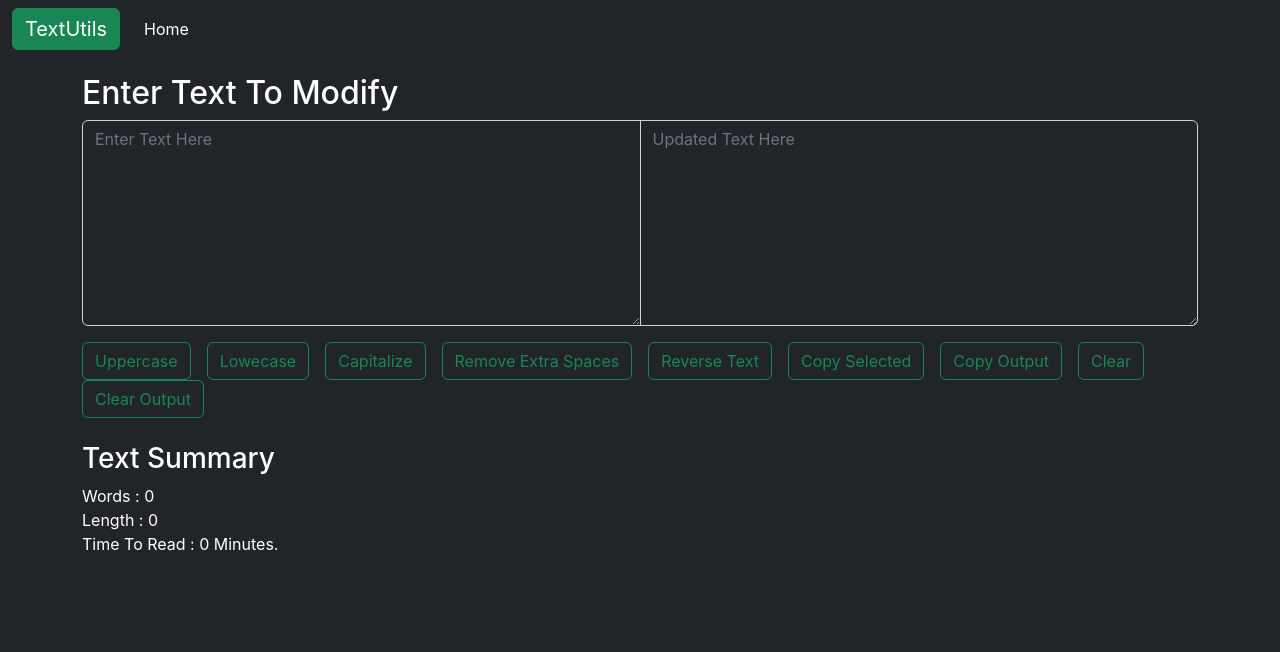
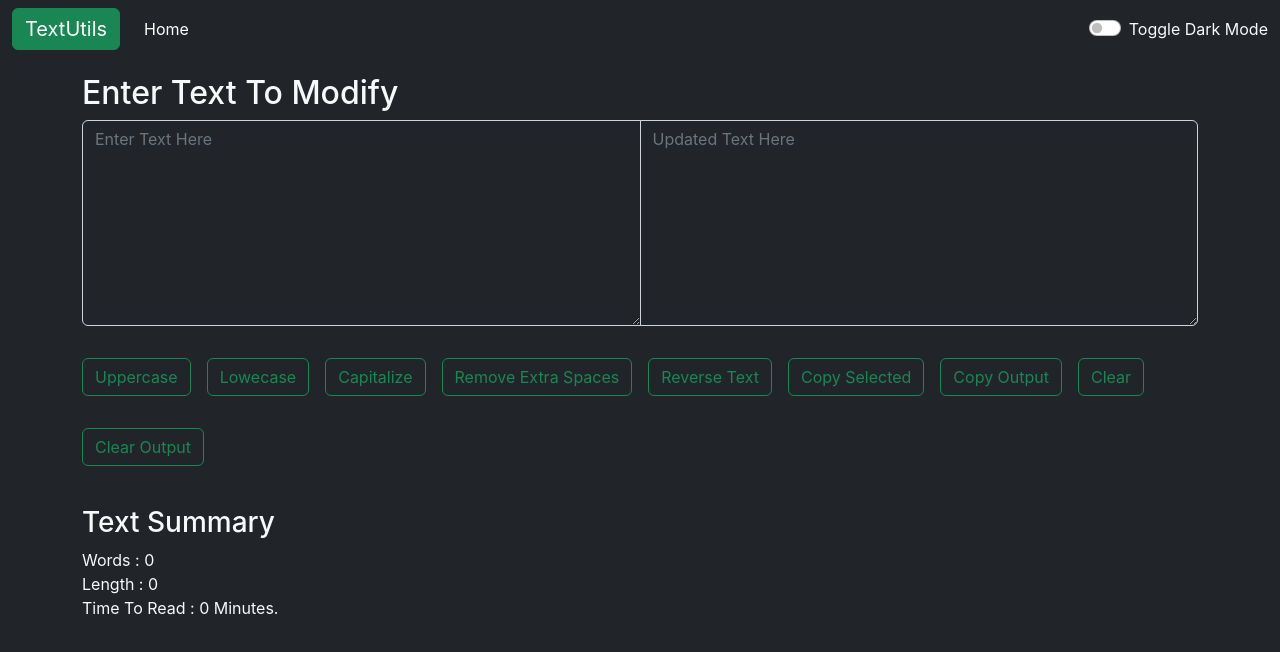
Before and after one commit to prajyot1398/textutils, a React (Create React App) app: page / in a window 1280 px wide. Shown: the top 652 px of the page. Built offline with nearby package versions, Linux system fonts and the light colour scheme.

Commit message:
Added Dark Mode Taggling

```diff
--- a/src/components/App.js
+++ b/src/components/App.js
@@ -5,17 +5,23 @@ import {useState} from 'react'
 
 function App() {
 
-  const [bgColor, /*setBgColor*/] = useState({
-    backgroundColor : "RGBA(33,37,41)",
-    height:"auto",
-    overflow:"auto",
-    minHeight: "100vh"
-})
+  const [bgColor, setBgColor] = useState("RGBA(33,37,41)")
+
+  const [mode, setMode] = useState("dark");
+  const toggleMode = () => {
+    if(mode === "light") {
+      setMode("dark");
+      setBgColor("RGBA(33,37,41)");
+    }else {
+      setMode("light");
+      setBgColor("white");
+    }
+  }
 
   return (
-    <div  style={bgColor}>
-      <Navbar title="TextUtils"/>
-      <TextForm/>
+    <div style={{height:"auto", overflow:"auto", minHeight: "100vh", backgroundColor:bgColor}}>
+      <Navbar title="TextUtils" toggleMode={toggleMode} mode={mode}/>
+      <TextForm mode={mode}/>
     </div>
   );
 }
--- a/src/components/Navbar.js
+++ b/src/components/Navbar.js
@@ -1,24 +1,10 @@
 import PropTypes from 'prop-types'
-//import { useState } from 'react';
-
 
 function Navbar(props) {
 
-    // const [modeText, setModeText] = useState("Enable White Mode")
+    return (
 
-    // const changeColorMode = () => {
-    //     if(modeText === "Enable White Mode") {
-    //         setModeText("Enable Dark Mode");
-    //         Common.changeColorMode("Enable White Mode");
-    //     } else {
-    //         setModeText("Enable White Mode");
-    //         Common.changeColorMode("Enable Dark Mode");
-    //     }
-    // }
-
-    return (
-        // <nav className="navbar navbar-expand-lg navbar-dark bg-primary">
-        <nav className="navbar navbar-expand-lg navbar-dark">
+        <nav className={`navbar navbar-expand-lg navbar-${props.mode}`}>
             <div className="container-fluid">
                 <a className="navbar-brand btn btn-success" href="/">{props.title}</a>
                 <button className="navbar-toggler" type="button" data-bs-toggle="collapse" data-bs-target="/navbarSupportedContent" aria-controls="navbarSupportedContent" aria-expanded="false" aria-label="Toggle navigation">
@@ -30,11 +16,10 @@ function Navbar(props) {
                             <a className="nav-link active" aria-current="page" href="/">Home</a>
                         </li>
                     </ul>
-                    {/* <form className="d-flex" role="search">
-                        <input className="form-control me-2" type="search" placeholder="Search" aria-label="Search"/>
-                            <button className="btn btn-outline-success" type="submit">Search</button>
-                    </form> */}
-                    {/* <button onClick={changeColorMode} className="d-flex btn btn-outline-success">{modeText}</button> */}
+                    <div className={`form-check form-switch`} onClick={props.toggleMode}>
+                        <input className="form-check-input" type="checkbox" role="switch" id="flexSwitchCheckDefault" />
+                    </div>
+                    <label className={`text-${props.mode === "light" ? "dark" : "light"}`}>Toggle Dark Mode</label>
                 </div>
             </div>
         </nav>
--- a/src/components/TextForm.js
+++ b/src/components/TextForm.js
@@ -1,15 +1,11 @@
 import React from 'react'
 import { useState } from 'react'
 
-export default function TextForm() {
+export default function TextForm(props) {
 
   //useState is the hook from react
   const [text1, setText1] = useState();
   const [text2, setText2] = useState();
-  const [textColor, /*setTextColor*/] = useState({
-    color : "white",
-    backgroundColor : "RGBA(33,37,41)"
-  })
 
   //When Uppercase is clicked
   const onUpperClicked = () => {
@@ -139,36 +135,41 @@ export default function TextForm() {
 
   return (
     <div className="container">
-        <h2 className="mt-3" style={textColor}>Enter Text To Modify</h2>
+        <h2 className={`mt-3 text-${props.mode === "light" ? "dark" : "light"}`}>Enter Text To Modify</h2>
         <div className="mt-1 mb-3">
             <div className="input-group">
-                <textarea className="form-control"
+                <textarea className={`form-control`}
                     id="inpTextArea" rows="8" placeholder="Enter Text Here"
                     onChange={onInpChanged}
-                    value={text1} style={textColor}/>
-                <textarea className="form-control" style={textColor} onChange={onOpChanged}
-                    id="opTextArea" rows="8" placeholder="Updated Text Here" value={text2}/>
+                    value={text1}
+                    style = {{color : props.mode === "light" ? "black" : "white",
+                              backgroundColor : props.mode === "light" ? "white" : "RGBA(33,37,41)"}}/>
+                <textarea className={`form-control`} onChange={onOpChanged}
+                    id="opTextArea" rows="8" placeholder="Updated Text Here" value={text2}
+                    style = {{color : props.mode === "light" ? "black" : "white",
+                      backgroundColor : props.mode === "light" ? "white" : "RGBA(33,37,41)"}}
+                    />
             </div>
         </div>
-        <button className="btn btn-outline-success me-3" onClick={onUpperClicked}>Uppercase</button>
-        <button className="btn btn-outline-success me-3" onClick={onLowerClicked}>Lowecase</button>
-        <button className="btn btn-outline-success me-3" onClick={onCapitalizeFirstLetter}>Capitalize</button>
-        <button className="btn btn-outline-success me-3" onClick={onRemoveExtraSpaces}>Remove Extra Spaces</button>
-        <button className="btn btn-outline-success me-3" onClick={onReverseText}>Reverse Text</button>
-        <button className="btn btn-outline-success me-3" onClick={onCopySelected}>Copy Selected</button>
-        <button className="btn btn-outline-success me-3" onClick={onCopyOutput}>Copy Output</button>
-        <button className="btn btn-outline-success me-3" onClick={onClearClicked}>Clear</button>
-        <button className="btn btn-outline-success me-3" onClick={onClearOutputClicked}>Clear Output</button>
+        <button className="btn btn-outline-success me-3 my-3" onClick={onUpperClicked}>Uppercase</button>
+        <button className="btn btn-outline-success me-3 my-3" onClick={onLowerClicked}>Lowecase</button>
+        <button className="btn btn-outline-success me-3 my-3" onClick={onCapitalizeFirstLetter}>Capitalize</button>
+        <button className="btn btn-outline-success me-3 my-3" onClick={onRemoveExtraSpaces}>Remove Extra Spaces</button>
+        <button className="btn btn-outline-success me-3 my-3" onClick={onReverseText}>Reverse Text</button>
+        <button className="btn btn-outline-success me-3 my-3" onClick={onCopySelected}>Copy Selected</button>
+        <button className="btn btn-outline-success me-3 my-3" onClick={onCopyOutput}>Copy Output</button>
+        <button className="btn btn-outline-success me-3 my-3" onClick={onClearClicked}>Clear</button>
+        <button className="btn btn-outline-success me-3 my-3" onClick={onClearOutputClicked}>Clear Output</button>
 
         <div>
-            <h3 className="mt-4" style={textColor}>Text Summary</h3>
-            <p style={textColor}>
+            <h3 className={`mt-4 text-${props.mode === "light" ? "dark" : "light"}`}>Text Summary</h3>
+            <p className={`text-${props.mode === "light" ? "dark" : "light"}`}>
                 Words : {checkValidText(text1) ? text1.split(/[ ]+/).join(" ").trim().split(" ").length : 0} <br></br>
                 Length : {checkValidText(text1) ? text1.split(/[ ]+/).join(" ").trim().length : 0}<br></br>
                 Time To Read : {checkValidText(text1) ? text1.split(/[ ]+/).join(" ").trim().split(" ").length*0.0076 : 0} Minutes.
             </p>
-            {checkValidText(text1) && <h4 style={textColor}>Prview</h4>}
-            {checkValidText(text1) && <p style={textColor}>{text1}</p>}
+            {checkValidText(text1) && <h4 className={`text-${props.mode === "light" ? "dark" : "light"}`}>Prview</h4>}
+            {checkValidText(text1) && <p className={`text-${props.mode === "light" ? "dark" : "light"}`}>{text1}</p>}
         </div>
     </div>
   )
```
